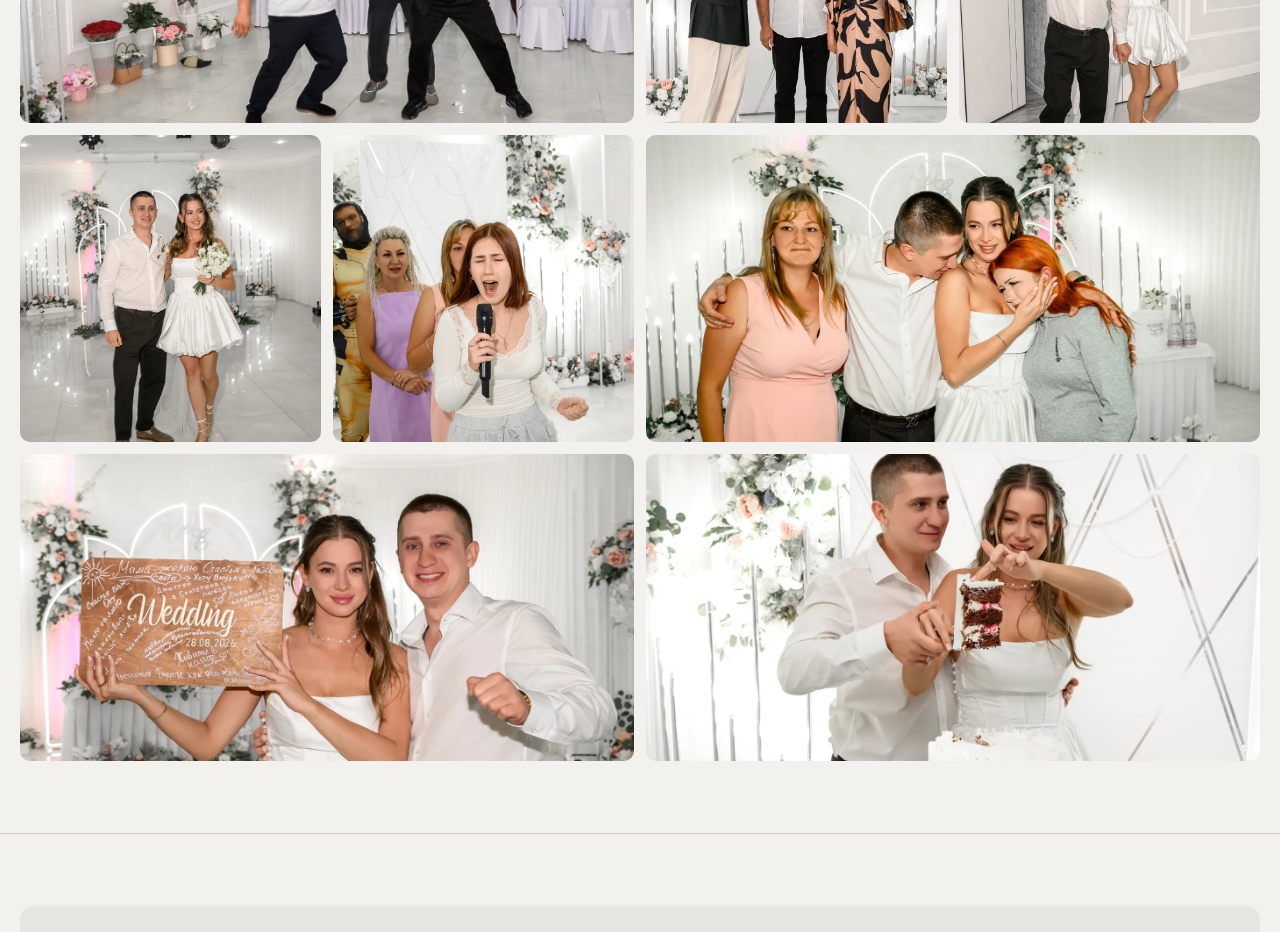
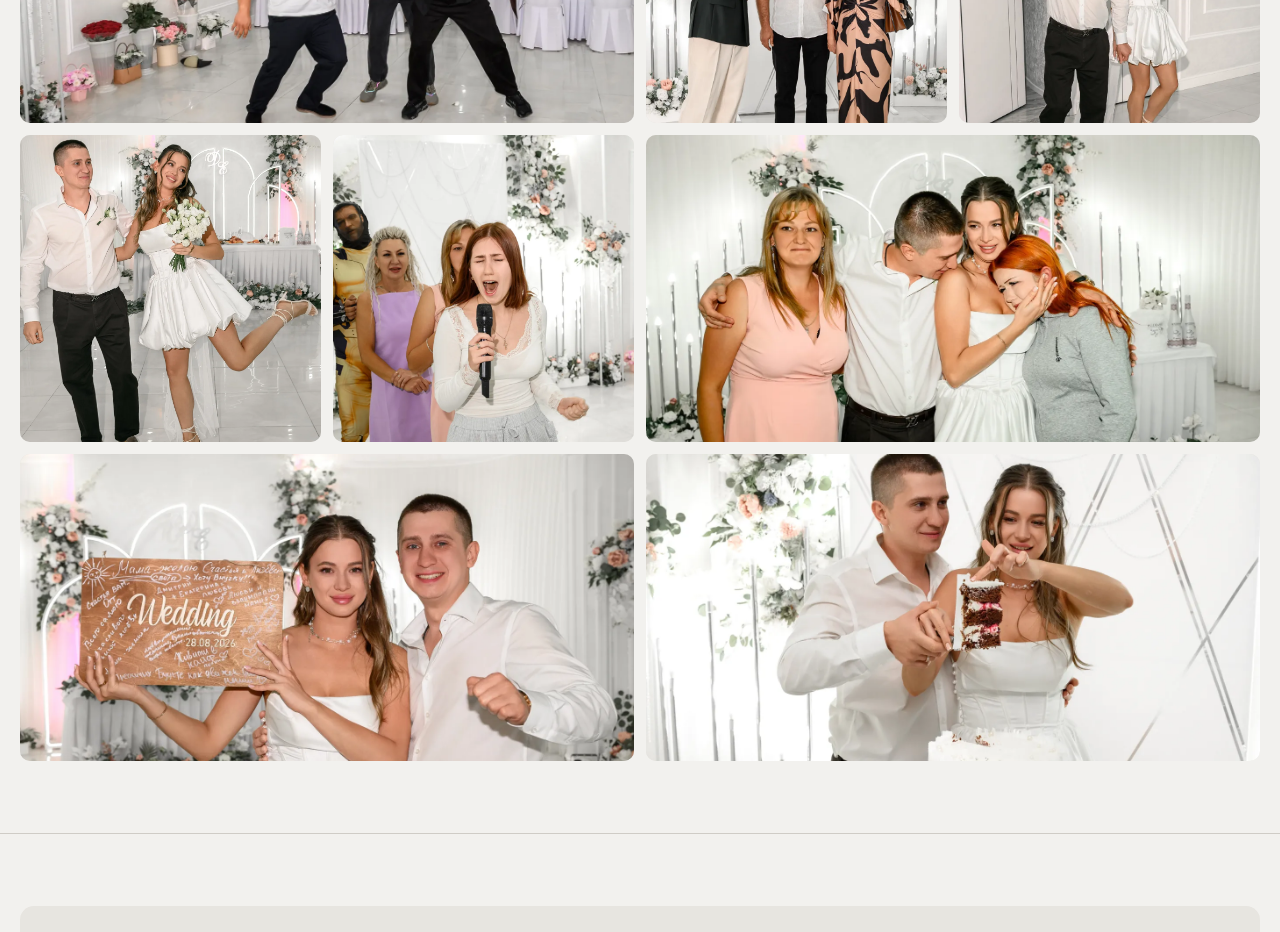
Before and after one commit to 88Mayak88/mayak-site, a plain HTML site: page index.html in a window 1280 px wide. Shown: the part 4000-4932 px from the top of the page. Drawn offline with nearby package versions, Linux system fonts and the light colour scheme; a web font is replaced by a local one.

Commit message:
Галерея: вернул 6608, кадрирован — пара по центру
Co-Authored-By: Claude Opus 5.5 <noreply@anthropic.com>

```diff
--- a/index.html
+++ b/index.html
@@ -406,7 +406,7 @@ section{border-top:1px solid var(--line);scroll-margin-top:100px}
       <figure class="w2"><img src="img/w-battle.webp?v=56b9b595" alt="Танцевальный батл гостей на свадьбе в Омске, программа ведущего Евгения Маяка" loading="lazy" style="object-position:50% 40%"></figure>
       <figure><img src="img/w-host-interview.webp?v=2ac33996" alt="Свадебный ведущий Евгений Маяк берёт интервью у родителей на свадьбе" loading="lazy" style="object-position:50% 30%"></figure>
       <figure><img src="img/w-entrance.webp?v=5cd50832" alt="Выход жениха и невесты в зал на свадьбе" loading="lazy" style="object-position:50% 35%"></figure>
-      <figure><img src="img/w-couple.webp?v=adbb34f9" alt="Жених и невеста в банкетном зале на свадьбе в Омске" loading="lazy" style="object-position:50% 45%"></figure>
+      <figure><img src="img/w-couple-dance.webp?v=018c7046" alt="Жених и невеста танцуют на свадьбе в Омске" loading="lazy" style="object-position:50% 35%"></figure>
       <figure><img src="img/w-song.webp?v=77d537c2" alt="Гостья поёт на свадьбе, интерактив ведущего" loading="lazy" style="object-position:50% 30%"></figure>
       <figure class="w2"><img src="img/w-hug.webp?v=de85ef06" alt="Родные обнимают жениха и невесту на свадьбе" loading="lazy" style="object-position:50% 30%"></figure>
       <figure class="w2"><img src="img/w-sign.webp?v=1fa11f24" alt="Счастливые жених и невеста с табличкой Wedding" loading="lazy" style="object-position:50% 35%"></figure>
```
Also changed, not shown: img/w-couple-dance.webp (added), img/w-couple.webp (deleted), 1 other file.
